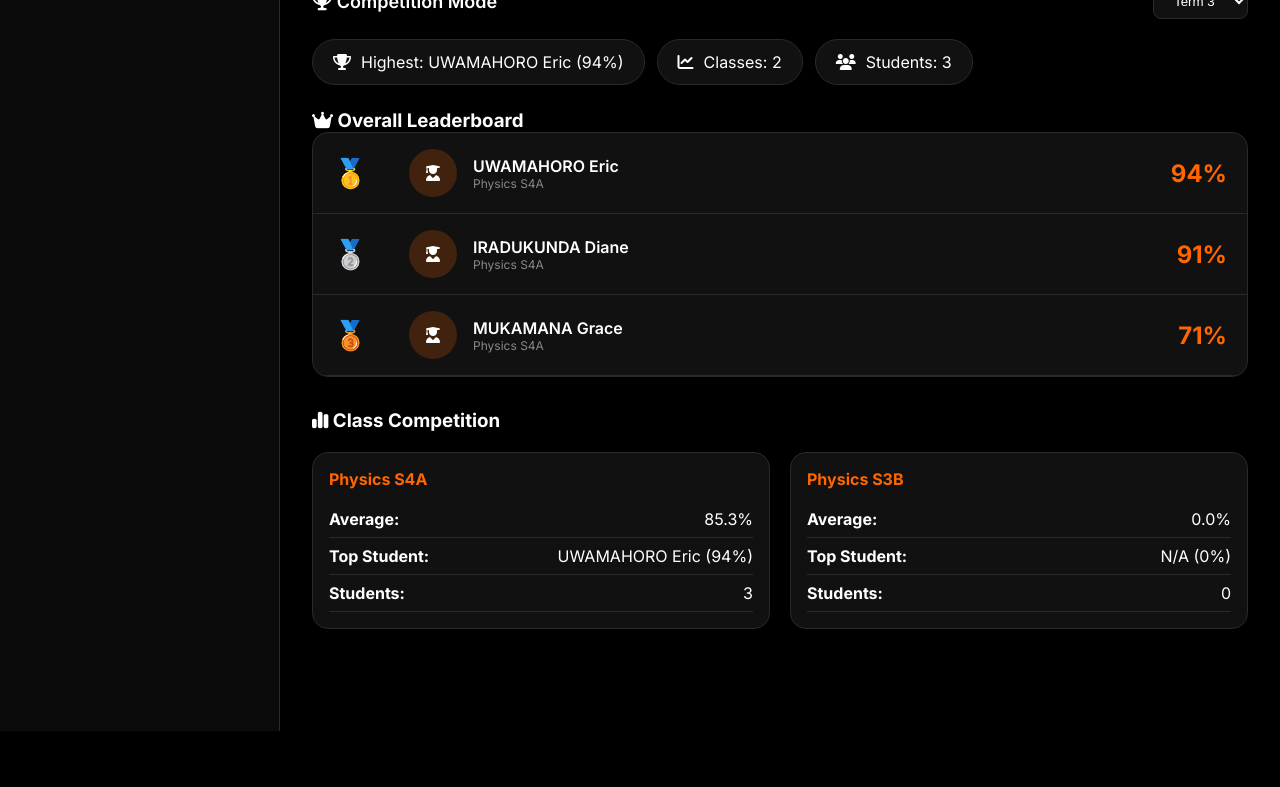
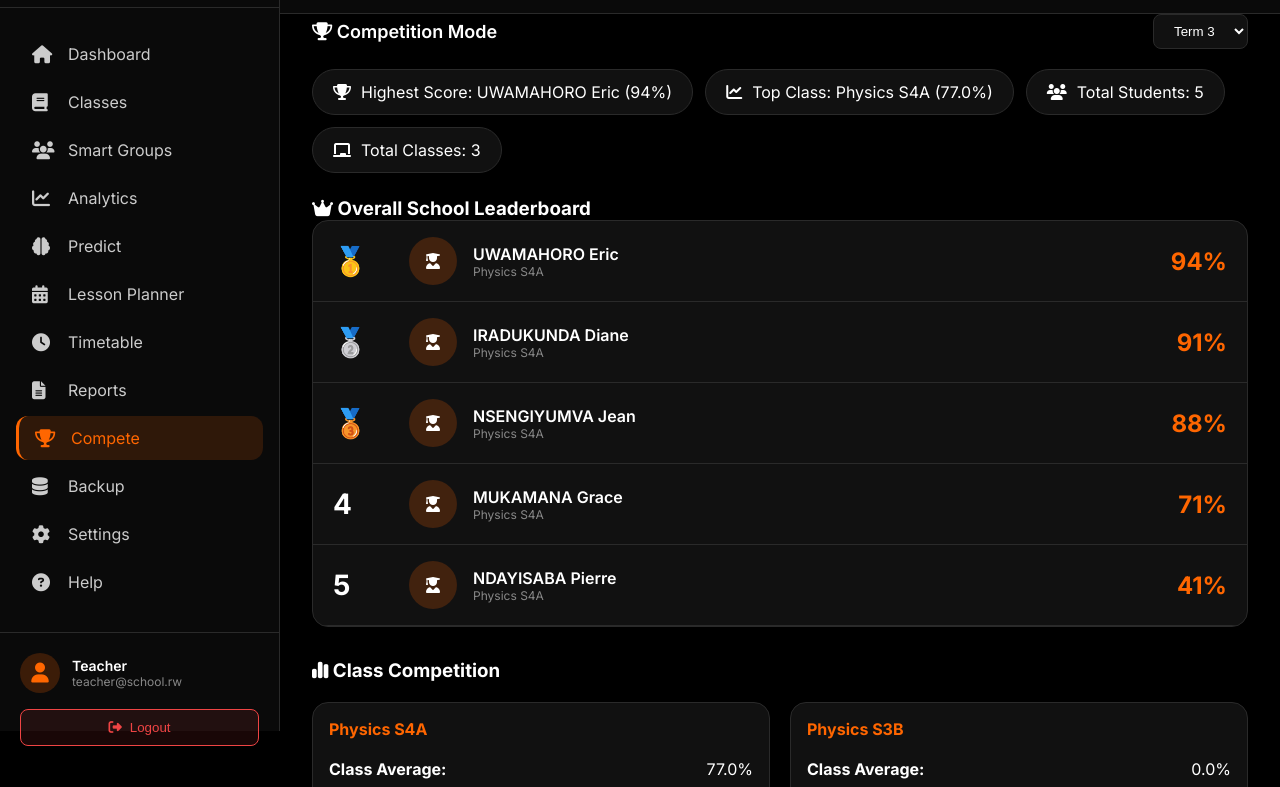
Before and after one commit to manziallan998-maker/smartclass-analytics, a plain HTML site: page compete.html in a window 1280 px wide. Shown: the part 69-856 px from the top of the page. Before the commit the page ends 800 px from the top, so only its background shows below. Drawn offline with Linux system fonts and the light colour scheme; sample sign-in values are in the browser's storage.

Commit message:
Update compete.html

```diff
--- a/compete.html
+++ b/compete.html
@@ -22,33 +22,53 @@
         .student-name { font-weight: 600; }
         .student-class { font-size: 12px; color: var(--text-dim); }
         .score { font-size: 24px; font-weight: 700; color: var(--accent-primary); }
-        .class-grid { display: grid; grid-template-columns: repeat(auto-fill, minmax(300px, 1fr)); gap: 20px; margin-top: 20px; }
+        .class-grid { display: grid; grid-template-columns: repeat(auto-fill, minmax(320px, 1fr)); gap: 20px; margin-top: 20px; }
         .class-card { background: var(--bg-card); border-radius: 16px; padding: 16px; border: 1px solid var(--border); }
         .class-card h4 { margin-bottom: 12px; color: var(--accent-primary); }
         .class-stat { display: flex; justify-content: space-between; padding: 8px 0; border-bottom: 1px solid var(--border); }
-        @media (max-width: 768px) { .leaderboard-item { flex-wrap: wrap; gap: 12px; } .rank { width: 40px; } }
+        .progress-bar-small { height: 6px; background: var(--border); border-radius: 3px; overflow: hidden; margin-top: 8px; }
+        .progress-fill-small { height: 100%; background: var(--accent-primary); border-radius: 3px; }
+        @media (max-width: 768px) { .leaderboard-item { flex-wrap: wrap; gap: 12px; } .rank { width: 40px; } .student-avatar { margin: 0 8px; } .class-grid { grid-template-columns: 1fr; } }
     </style>
 </head>
 <body>
 
 <div class="app-container">
-    <aside class="sidebar" id="sidebar">[... same sidebar ...]</aside>
+    <aside class="sidebar" id="sidebar">
+        <div class="sidebar-header"><div class="logo"><i class="fas fa-chalkboard-user"></i><span>SMARTCLASS</span></div><button class="close-sidebar" id="closeSidebar"><i class="fas fa-times"></i></button></div>
+        <nav class="sidebar-nav">
+            <a href="dashboard.html" class="nav-item"><i class="fas fa-home"></i><span>Dashboard</span></a>
+            <a href="classes.html" class="nav-item"><i class="fas fa-book"></i><span>Classes</span></a>
+            <a href="groups.html" class="nav-item"><i class="fas fa-users"></i><span>Smart Groups</span></a>
+            <a href="analytics.html" class="nav-item"><i class="fas fa-chart-line"></i><span>Analytics</span></a>
+            <a href="predict.html" class="nav-item"><i class="fas fa-brain"></i><span>Predict</span></a>
+            <a href="lesson-planner.html" class="nav-item"><i class="fas fa-calendar-alt"></i><span>Lesson Planner</span></a>
+            <a href="timetable.html" class="nav-item"><i class="fas fa-clock"></i><span>Timetable</span></a>
+            <a href="reports.html" class="nav-item"><i class="fas fa-file-alt"></i><span>Reports</span></a>
+            <a href="compete.html" class="nav-item active"><i class="fas fa-trophy"></i><span>Compete</span></a>
+            <a href="backup.html" class="nav-item"><i class="fas fa-database"></i><span>Backup</span></a>
+            <a href="settings.html" class="nav-item"><i class="fas fa-cog"></i><span>Settings</span></a>
+            <a href="help.html" class="nav-item"><i class="fas fa-question-circle"></i><span>Help</span></a>
+        </nav>
+        <div class="sidebar-footer"><div class="teacher-info"><div class="avatar"><i class="fas fa-user"></i></div><div class="info"><p class="name" id="teacherName">Teacher</p><p class="email" id="teacherEmail">teacher@school.rw</p></div></div><button class="logout-btn" id="logoutBtn"><i class="fas fa-sign-out-alt"></i><span>Logout</span></button></div>
+    </aside>
 
     <main class="main-content">
-        <header class="top-header">[... same header ...]</header>
+        <header class="top-header">
+            <button class="menu-toggle" id="menuToggle"><i class="fas fa-bars"></i></button>
+            <div class="header-title"><h1>Competition Mode</h1><p>Leaderboards and achievements</p></div>
+            <div class="header-actions"><button class="notifications-btn" id="notificationsBtn"><i class="fas fa-bell"></i><span class="badge">3</span></button><div class="theme-toggle"><button id="themeToggle"><i class="fas fa-moon"></i></button></div></div>
+        </header>
 
         <div class="section">
-            <div class="section-header">
-                <h2><i class="fas fa-trophy"></i> Competition Mode</h2>
-                <select id="termSelect" class="search-input" style="width: auto;"><option value="1">Term 1</option><option value="2">Term 2</option><option value="3" selected>Term 3</option></select>
-            </div>
+            <div class="section-header"><h2><i class="fas fa-trophy"></i> Competition Mode</h2><select id="termSelect" class="search-input" style="width: auto;"><option value="1">Term 1</option><option value="2">Term 2</option><option value="3" selected>Term 3</option></select></div>
 
             <div class="badge-container" id="badgeContainer"></div>
 
-            <h3><i class="fas fa-crown"></i> Overall Leaderboard</h3>
+            <h3><i class="fas fa-crown"></i> Overall School Leaderboard</h3>
             <div class="leaderboard" id="overallLeaderboard"></div>
 
-            <h3 style="margin-top: 32px;"><i class="fas fa-chart-simple"></i> Class Competition</h3>
+            <h3 style="margin-top:32px;"><i class="fas fa-chart-simple"></i> Class Competition</h3>
             <div class="class-grid" id="classLeaderboard"></div>
         </div>
     </main>
@@ -60,11 +80,13 @@
     function loadData() {
         allClasses = JSON.parse(localStorage.getItem('classes') || '[]');
         allStudents = JSON.parse(localStorage.getItem('students') || '[]');
-        if (allClasses.length === 0) allClasses = [{ id: "cls_001", name: "Physics S4A" }, { id: "cls_002", name: "Physics S3B" }];
+        if (allClasses.length === 0) allClasses = [{ id: "cls_001", name: "Physics S4A" }, { id: "cls_002", name: "Physics S3B" }, { id: "cls_003", name: "Physics S3A" }];
         if (allStudents.length === 0) allStudents = [
             { name: "UWAMAHORO Eric", classId: "cls_001", term1: 82, term2: 88, term3: 94 },
             { name: "IRADUKUNDA Diane", classId: "cls_001", term1: 85, term2: 89, term3: 91 },
-            { name: "MUKAMANA Grace", classId: "cls_001", term1: 45, term2: 58, term3: 71 }
+            { name: "NSENGIYUMVA Jean", classId: "cls_001", term1: 80, term2: 85, term3: 88 },
+            { name: "MUKAMANA Grace", classId: "cls_001", term1: 45, term2: 58, term3: 71 },
+            { name: "NDAYISABA Pierre", classId: "cls_001", term1: 38, term2: 42, term3: 41 }
         ];
         displayLeaderboards();
     }
@@ -84,33 +106,42 @@
                 <div class="score">${s.score}%</div>
             </div>`;
         }).join('');
-        document.getElementById('overallLeaderboard').innerHTML = overallHtml || '<div style="padding:40px;text-align:center;">No data</div>';
+        document.getElementById('overallLeaderboard').innerHTML = overallHtml || '<div style="padding:40px;text-align:center;">No data available</div>';
 
         const classStats = allClasses.map(cls => {
             const students = studentsWithScore.filter(s => s.classId === cls.id);
             const avg = students.reduce((a,b) => a + b.score, 0) / (students.length || 1);
             const top = students.sort((a,b) => b.score - a.score)[0];
-            return { ...cls, avg: avg.toFixed(1), topStudent: top?.name || 'N/A', topScore: top?.score || 0, count: students.length };
+            const maxScore = 100;
+            return { ...cls, avg: avg.toFixed(1), avgPercent: (avg / maxScore) * 100, topStudent: top?.name || 'N/A', topScore: top?.score || 0, count: students.length };
         }).sort((a,b) => b.avg - a.avg);
 
-        const classHtml = classStats.map(cls => `<div class="class-card"><h4>${cls.name}</h4>
-            <div class="class-stat"><strong>Average:</strong> ${cls.avg}%</div>
+        const classHtml = classStats.map(cls => `<div class="class-card">
+            <h4>${cls.name}</h4>
+            <div class="class-stat"><strong>Class Average:</strong> ${cls.avg}%</div>
+            <div class="progress-bar-small"><div class="progress-fill-small" style="width: ${cls.avgPercent}%;"></div></div>
             <div class="class-stat"><strong>Top Student:</strong> ${cls.topStudent} (${cls.topScore}%)</div>
-            <div class="class-stat"><strong>Students:</strong> ${cls.count}</div>
+            <div class="class-stat"><strong>Total Students:</strong> ${cls.count}</div>
+            <div class="class-stat"><strong>Rank:</strong> ${classStats.indexOf(cls) + 1} of ${classStats.length}</div>
         </div>`).join('');
         document.getElementById('classLeaderboard').innerHTML = classHtml;
 
-        document.getElementById('badgeContainer').innerHTML = `
-            <div class="badge"><i class="fas fa-trophy"></i> Highest: ${sorted[0]?.name || 'N/A'} (${sorted[0]?.score || 0}%)</div>
-            <div class="badge"><i class="fas fa-chart-line"></i> Classes: ${allClasses.length}</div>
-            <div class="badge"><i class="fas fa-users"></i> Students: ${allStudents.length}</div>
-        `;
+        const badges = [
+            { icon: 'fa-trophy', text: 'Highest Score', value: `${sorted[0]?.name || 'N/A'} (${sorted[0]?.score || 0}%)` },
+            { icon: 'fa-chart-line', text: 'Top Class', value: `${classStats[0]?.name || 'N/A'} (${classStats[0]?.avg || 0}%)` },
+            { icon: 'fa-users', text: 'Total Students', value: allStudents.length.toString() },
+            { icon: 'fa-chalkboard', text: 'Total Classes', value: allClasses.length.toString() }
+        ];
+        document.getElementById('badgeContainer').innerHTML = badges.map(b => `<div class="badge"><i class="fas ${b.icon}"></i> ${b.text}: ${b.value}</div>`).join('');
     }
 
-    function checkAuth() { if (!localStorage.getItem('teacherToken') && !window.location.pathname.includes('index.html')) { window.location.href = 'index.html'; return false; } return true; }
+    function checkAuth() {
+        if (!localStorage.getItem('teacherToken')) window.location.href = 'index.html';
+        else { const n = localStorage.getItem('teacherName'); if(n) document.querySelectorAll('#teacherName').forEach(el => el.textContent = n); }
+    }
 
     document.addEventListener('DOMContentLoaded', () => {
-        if (!checkAuth()) return;
+        checkAuth();
         loadData();
         document.getElementById('termSelect')?.addEventListener('change', displayLeaderboards);
         document.getElementById('logoutBtn')?.addEventListener('click', () => { localStorage.clear(); window.location.href = 'index.html'; });
```
